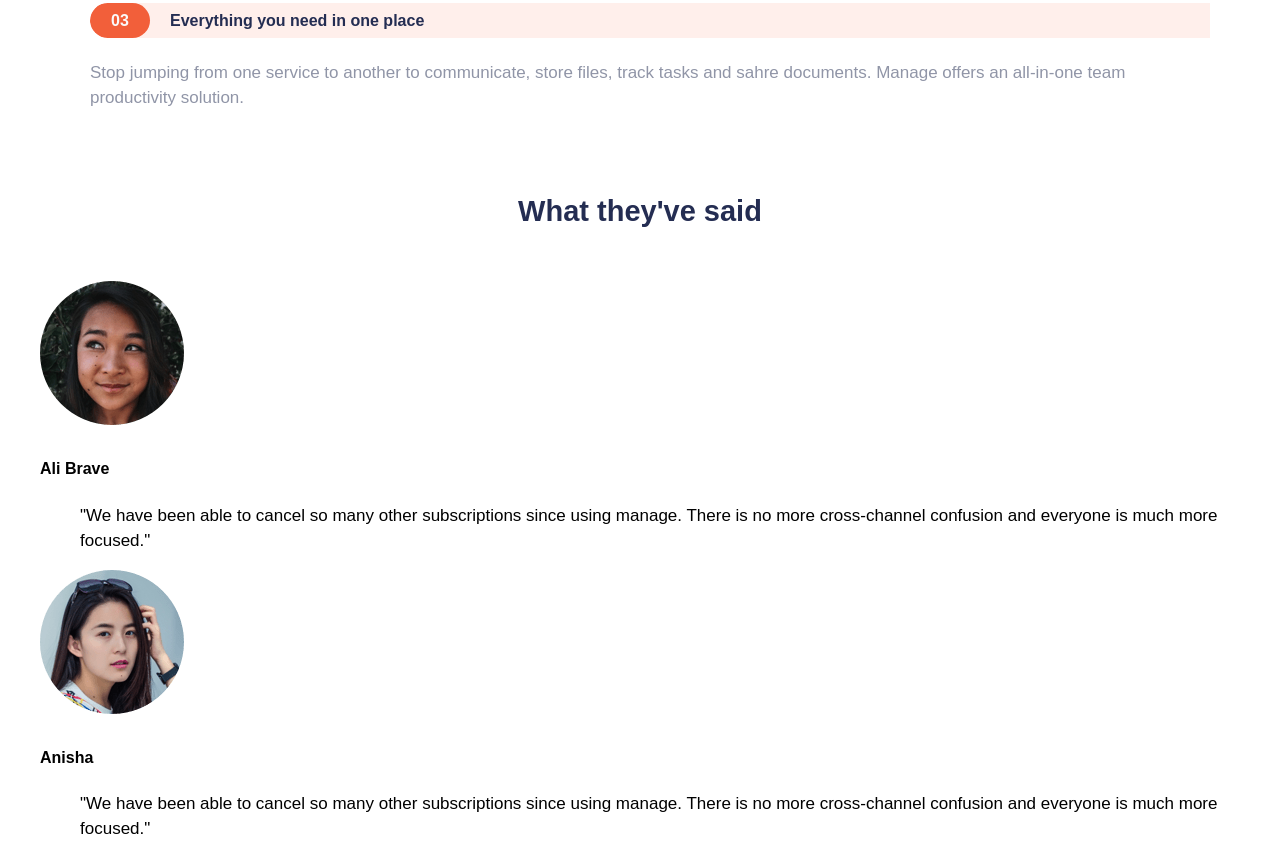
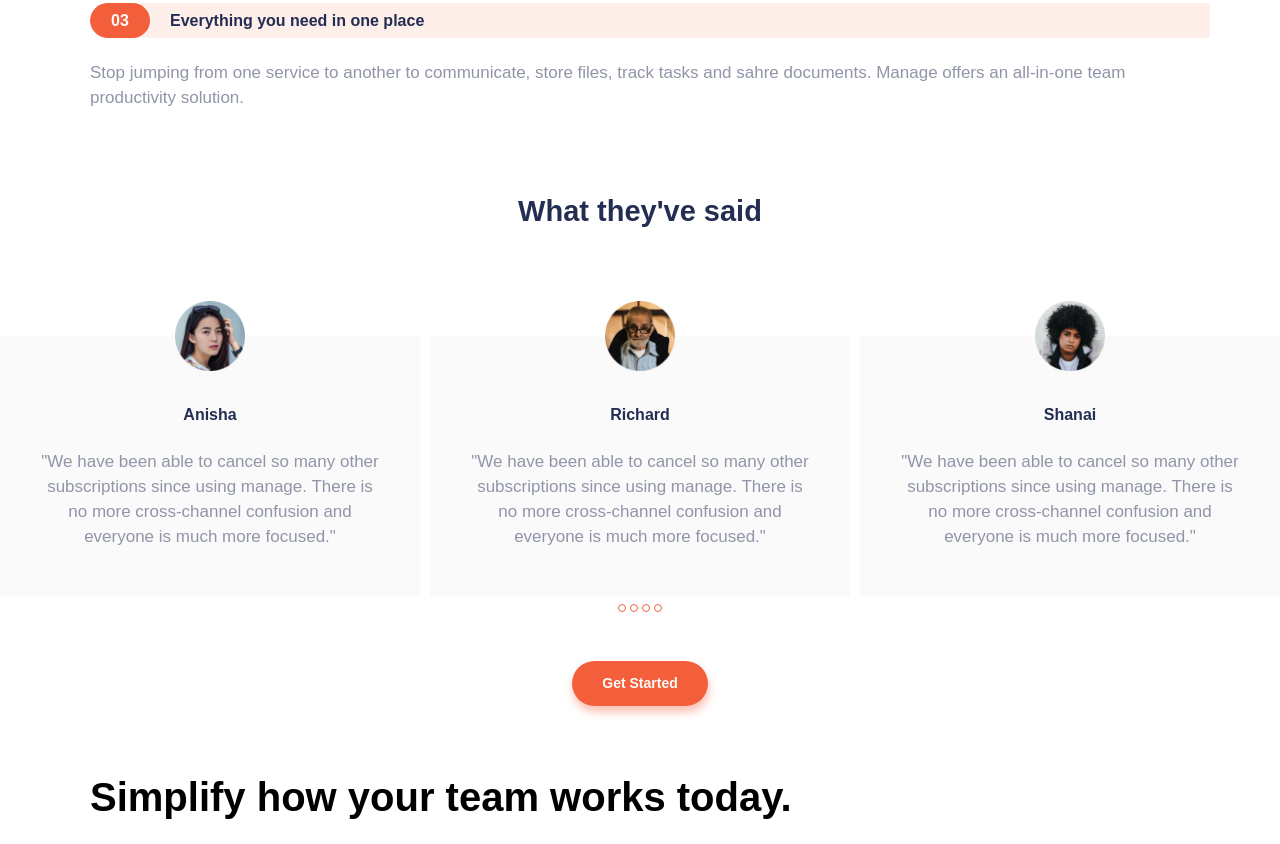
Before and after one commit to lucas-rocha/manage-landing-page, a website: page src/index.html in a window 1280 px wide. Shown: the part 1247-2091 px from the top of the page. Drawn offline with nearby package versions, Linux system fonts and the light colour scheme; files that its build step writes are made by us from their sources.

```diff
--- a/package.json
+++ b/package.json
@@ -16,6 +16,9 @@
     "@babel/preset-env": "^7.11.5",
     "browser-sync": "^2.26.12",
     "del": "^5.1.0",
+    "eslint": "^7.9.0",
+    "eslint-config-airbnb-base": "^14.2.0",
+    "eslint-config-prettier": "^6.11.0",
     "gulp": "^4.0.2",
     "gulp-autoprefixer": "^7.0.1",
     "gulp-babel": "^8.0.0",
@@ -31,7 +34,9 @@
     "gulp-sourcemaps": "^2.6.5",
     "gulp-uglify": "^3.0.2",
     "node-sass": "^4.14.1",
+    "prettier": "^2.1.2",
     "stylelint": "^13.7.1",
+    "stylelint-config-prettier": "^8.0.2",
     "stylelint-config-sass-guidelines": "^7.1.0"
   },
   "dependencies": {
--- a/src/index.html
+++ b/src/index.html
@@ -87,8 +87,9 @@
 		</div>
 
 		<div class="glide">
-			<ul>
-				<li class="testimonial">
+			<div class="glide__track" data-glide-el="track">
+				<ul class="glide__slides">
+					<li class="glide__slide testimonial">
 						<img src="images/avatar-ali.png" alt="Ali brave's personal photo" class="testimonial__image"/>
 						<h4 class="testimonial__name">Ali Brave</h4>
 						<blockquote class="testimonial__quote">
@@ -98,7 +99,7 @@
 						</blockquote>
 					</li>
 
-				<li class="testimonial">
+					<li class="glide__slide testimonial">
 						<img src="images/avatar-anisha.png" alt="Anisha's personal photo" class="testimonial__image"/>
 						<h4 class="testimonial__name">Anisha</h4>
 						<blockquote class="testimonial__quote">
@@ -108,7 +109,7 @@
 						</blockquote>
 					</li>
 
-				<li class="testimonial">
+					<li class="glide__slide testimonial">
 						<img src="images/avatar-richard.png" alt="Richard's personal photo" class="testimonial__image"/>
 						<h4 class="testimonial__name">Richard</h4>
 						<blockquote class="testimonial__quote">
@@ -118,7 +119,7 @@
 						</blockquote>
 					</li>
 
-				<li class="testimonial">
+					<li class="glide__slide testimonial">
 						<img src="images/avatar-shanai.png" alt="Shanai's personal photo" class="testimonial__image"/>
 						<h4 class="testimonial__name">Shanai</h4>
 						<blockquote class="testimonial__quote">
@@ -128,12 +129,13 @@
 						</blockquote>
 					</li>
 				</ul>
+			</div>
 
-			<div class="testimonial-bullet">
-				<button class="testimonial-bullet__button"></button>
-				<button class="testimonial-bullet__button"></button>
-				<button class="testimonial-bullet__button"></button>
-				<button class="testimonial-bullet__button"></button>
+			<div class="glide__bullets testimonial-bullet" data-glide-el="controls[nav]">
+				<button class="testimonial-bullet__button" data-glide-dir="=0"></button>
+				<button class="testimonial-bullet__button" data-glide-dir="=1"></button>
+				<button class="testimonial-bullet__button" data-glide-dir="=2"></button>
+				<button class="testimonial-bullet__button" data-glide-dir="=3"></button>
 			</div>
 		</div>
 
@@ -199,6 +201,7 @@
 		</div>
 	</footer>
 
+<script type="text/javascript" src="js/vendor.js"></script>
 <script type="text/javascript" src="js/main.js"></script>
 </body>
 </html>
--- a/src/js/main.js
+++ b/src/js/main.js
@@ -58,6 +58,26 @@
   });
 }
 
+let glideOptions = {
+    type: 'carousel',
+    perView: 3,
+    perTouch: 1,
+    autoplay: 4000,
+    breakpoints: {
+      780: {
+        perView: 1,
+      },
+      990: {
+        perView: 2,
+      },
+    },
+    classes: {
+      activeNav: 'testimonial-bullet__button--active',
+    },
+  };
+
 document.addEventListener('DOMContentLoaded', () => {
   toggleNav();
+  let glide = new Glide('.glide', glideOptions);
+  glide.mount();
 });
--- a/src/scss/_module.scss
+++ b/src/scss/_module.scss
@@ -139,3 +139,42 @@
   color: $DarkGrayishBlue;
   text-align: left;
 }
+
+/* ------------- section testimonials ---------------------- */
+
+.testimonials {
+  text-align: center;
+}
+.testimonials__title {
+  margin-bottom: 5rem;
+}
+.testimonial {
+  background: $VeryLightGray;
+  margin-top: 3.5rem;
+  cursor: grab;
+}
+.testimonial__name {
+  color: $DarkBlue;
+}
+.testimonial__image {
+  width: 7rem;
+  margin-top: -3.5rem;
+}
+.testimonial__quote {
+  padding-bottom: 2.5rem;
+  color: $DarkGrayishBlue;
+}
+
+.testimonial-bullet__button {
+  width: 0.8rem;
+  height: 0.8rem;
+  border: 1px solid $BrightRed;
+  border-radius: 100%;
+  background: transparent;
+  padding: 0;
+  margin: 0.1rem;
+}
+
+.testimonial__button {
+  margin-top: 2rem;
+}
--- a/src/scss/_state.scss
+++ b/src/scss/_state.scss
@@ -4,3 +4,6 @@
 .header__mobile--active {
   display: block;
 }
+.testimonial-bullet__button--active {
+  background: $BrightRed;
+}
```
Also changed, not shown: .eslintrc.json (added), .stylelintrc.json, 3 other files. Lines whose indentation alone changed are shown as unchanged.
